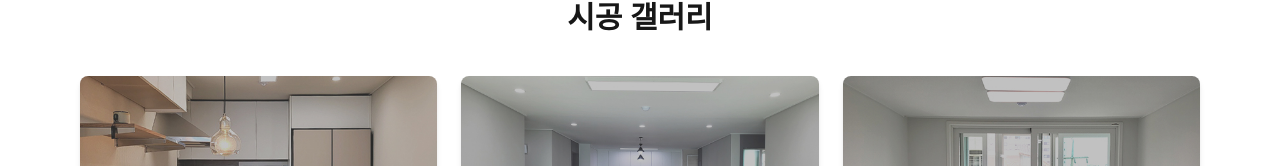
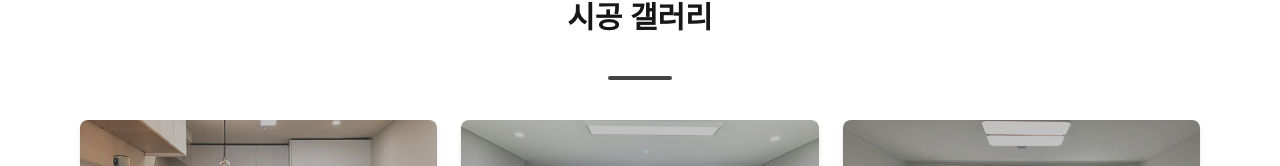
Before and after one commit to onceinterior/once-interior, a Next.js app: page / in a window 1280 px wide. Shown: the part 956-1122 px from the top of the page. Built offline with nearby package versions, Linux system fonts and the light colour scheme.

Commit message:
feat: 구분선 추가

```diff
--- a/src/app/page.tsx
+++ b/src/app/page.tsx
@@ -31,8 +31,12 @@ export default function Home() {
             </section>
 
             {/* Gallery Section */}
-            <section className="max-w-6xl mx-auto px-4 py-20">
+            <section className="max-w-6xl mx-auto px-4 py-20 space-y-10">
                 <h2 className="text-3xl font-bold text-center mb-10">시공 갤러리</h2>
+
+                {/* 구분선 */}
+                <div className="w-16 h-1 bg-[#444] mx-auto rounded-full"></div>
+
                 <div className="grid grid-cols-1 sm:grid-cols-2 md:grid-cols-3 gap-6">
                     {combinedGalleryItems.map((item, index) => (
                         <FadeUpWrapper key={index} delay={index * 50}>
```
